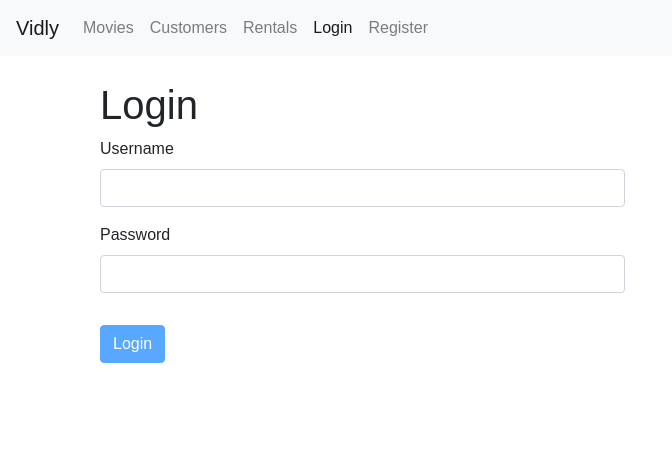
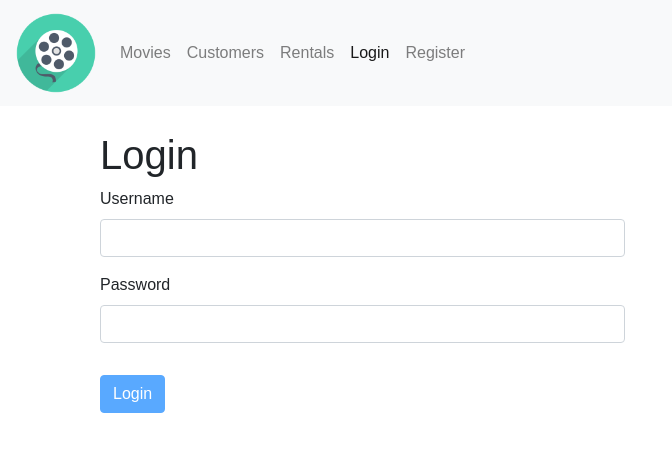
Before and after one commit to vcshahriyer/movies, a React (Create React App) app: page /login in a window 1280 px wide. Shown: the top 452 px of the page, without its empty margins (0-672 px from the left). Built offline with nearby package versions, Linux system fonts and the light colour scheme; the HTML template or start-up script is replaced by a standard one.

Commit message:
Logo and name Update

```diff
--- a/package.json
+++ b/package.json
@@ -2,9 +2,11 @@
   "name": "vidly",
   "version": "0.1.0",
   "private": true,
+  "homepage": "https://vcshahriyer.github.io/movies",
   "dependencies": {
     "bootstrap": "^4.1.1",
     "font-awesome": "^4.7.0",
+    "gh-pages": "^2.1.1",
     "joi-browser": "^13.4.0",
     "lodash": "^4.17.10",
     "prop-types": "^15.6.2",
@@ -17,6 +19,8 @@
     "start": "react-scripts start",
     "build": "react-scripts build",
     "test": "react-scripts test --env=jsdom",
+    "predeploy": "npm run build",
+    "deploy": "gh-pages -d build",
     "eject": "react-scripts eject"
   }
 }
--- a/src/components/navBar.jsx
+++ b/src/components/navBar.jsx
@@ -1,11 +1,12 @@
 import React from "react";
 import { Link, NavLink } from "react-router-dom";
+import logo from "../Film-icon.png";
 
 const NavBar = () => {
   return (
     <nav className="navbar navbar-expand-lg navbar-light bg-light">
       <Link className="navbar-brand" to="/">
-        Vidly
+        <img className="App-logo" src={logo} alt="MovieLib" />
       </Link>
       <button
         className="navbar-toggler"
```
Also changed, not shown: src/Film-icon.png (added), 15 other files (tests, documents, lock files or other folders).
